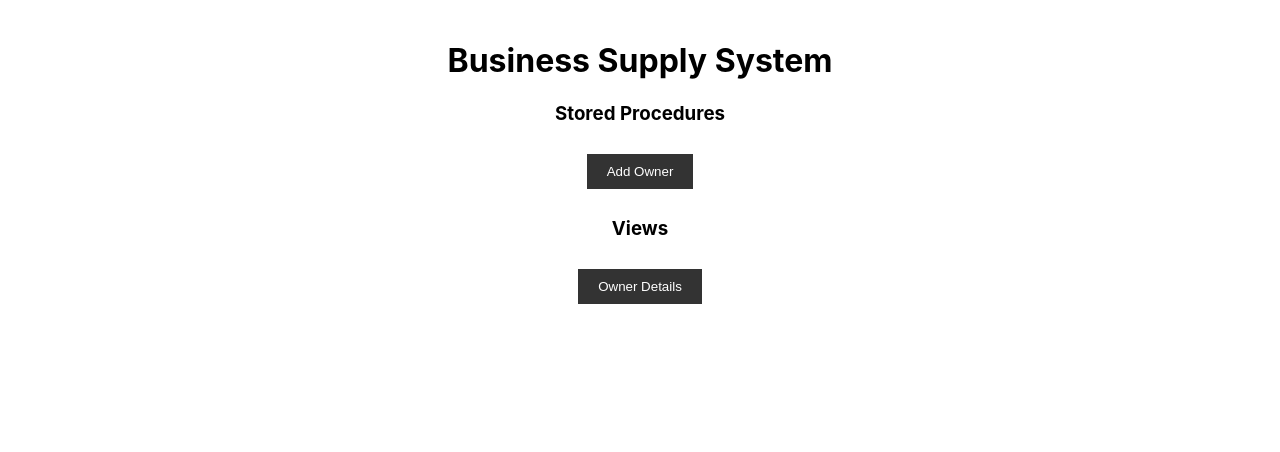
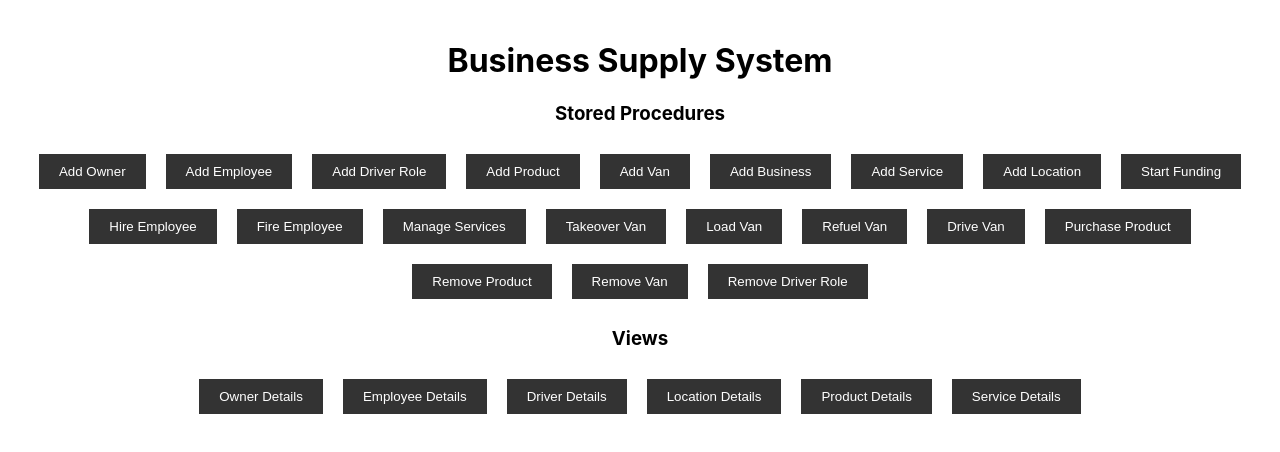
Before and after one commit to stadimeti19/online-gui-system, a React (Create React App) app in the folder frontend/: page / in a window 1280 px wide. Shown: the top 452 px of the page. Built offline with nearby package versions, Linux system fonts and the light colour scheme.

Commit message:
Update App.js

```diff
--- a/frontend/src/App.js
+++ b/frontend/src/App.js
@@ -10,24 +10,231 @@ const App = () => {
   const [viewData, setViewData] = useState([]);
 
   const procedures = [
+    { title: "Add Owner", procedureName: "add_owner", parameters: [
+        { name: "first_name", placeholder: "Enter first name" },
+        { name: "last_name", placeholder: "Enter last name" },
+        { name: "username", placeholder: "Enter username" },
+        { name: "address", placeholder: "Enter address" },
+        { name: "birthdate", placeholder: "Enter birthdate", type: "date" }
+    ] },
+    { title: "Add Employee", procedureName: "add_employee", parameters: [
+        { name: "first_name", placeholder: "Enter first name" },
+        { name: "last_name", placeholder: "Enter last name" },
+        { name: "username", placeholder: "Enter username" },
+        { name: "address", placeholder: "Enter address" },
+        { name: "birthdate", placeholder: "Enter birthdate", type: "date" },
+        { name: "taxID", placeholder: "Enter tax ID" },
+        { name: "hired_date", placeholder: "Enter hire date", type: "date" },
+        { name: "salary", placeholder: "Enter salary" },
+        { name: "experience", placeholder: "Enter experience (years)" }
+    ] },
+    { title: "Add Driver Role", procedureName: "add_driver_role", parameters: [
+        { name: "licenseID", placeholder: "Enter license ID" },
+        { name: "username", placeholder: "Enter username" },
+        { name: "license_type", placeholder: "Enter license type" },
+        { name: "driver_experience", placeholder: "Enter driver experience (years)" }
+    ] },
     {
-      title: "Add Owner",
-      procedureName: "add_owner",
+      title: "Add Product",
+      procedureName: "add_product",
+      parameters: [
+        { name: "barcode", placeholder: "Enter barcode" },
+        { name: "name", placeholder: "Enter product name" },
+        { name: "weight", placeholder: "Enter weight", type: "number" },
+      ],
+    },
+    {
+      title: "Add Van",
+      procedureName: "add_van",
+      parameters: [
+        { name: "ID", placeholder: "Enter van ID", dropdownOptions: ["lcc", "van1", "van2", "van3"] },
+        { name: "tag", placeholder: "Enter tag", type: "number" },
+        { name: "fuel", placeholder: "Enter fuel amount",  type: "number" },
+        { name: "capacity", placeholder: "Enter capacity", type: "number" },
+        { name: "sales", placeholder: "Enter sales", type: "number" },
+        {
+          name: "driven_by",
+          placeholder: "Select driver",
+          dropdownOptions: ["awilson5", "other_driver1", "other_driver2"]
+        },
+      ],
+    },
+    {
+      title: "Add Business",
+      procedureName: "add_business",
+      parameters: [
+        { name: "long_name", placeholder: "Enter long_name" },
+        { name: "rating", placeholder: "Enter rating", type: "number" },
+        { name: "spent", placeholder: "Enter spent amount",  type: "number" },
+        { name: "location", placeholder: "Enter location" },
+      ],
+    },
+    {
+      title: "Add Service",
+      procedureName: "add_service",
+      parameters: [
+        { name: "id", placeholder: "Enter id" },
+        { name: "long_name", placeholder: "Enter long_name" },
+        { name: "home_base", placeholder: "Enter home_base" },
+        { name: "manager", placeholder: "Enter manager" },
+      ],
+    },
+    {
+      title: "Add Location",
+      procedureName: "add_location",
+      parameters: [
+        { name: "label", placeholder: "Enter label" },
+        { name: "y_coord", placeholder: "Enter x_coord", type: "number"},
+        { name: "x_coord", placeholder: "Enter y_coord", type: "number" },
+        { name: "space", placeholder: "Enter space" , type: "number"},
+      ],
+    },
+    {
+      title: "Start Funding",
+      procedureName: "start_funding",
+      buttonText: "Fund",
+      parameters: [
+        { name: "ip_owner", placeholder: "Select ip_owner", dropdownOptions: ["cjordan5", "van1", "van2", "van3"] },
+        { name: "ip_amount", placeholder: "Enter ip_amount", type: "number"},
+        { name: "ip_long_name", placeholder: "Select ip_long_name", dropdownOptions: ["Innovation Ventures", "option1", "option2"]},
+        { name: "ip_fund_date", placeholder: "Select ip_fund_date" ,  type: "date"},
+      ],
+    },
+    {
+      title: "Hire Employee",
+      procedureName: "hire_employee",
+      buttonText: "Hire",
+      parameters: [
+        { name: "ip_username", placeholder: "Enter ip_username" },
+        { name: "ip_id", placeholder: "Enter ip_id" },
+      ],
+    },
+    {
+      title: "Fire Employee",
+      procedureName: "fire_employee",
+      buttonText: "Remove",
+      parameters: [
+        { name: "ip_username", placeholder: "Enter ip_username" },
+        { name: "ip_id", placeholder: "Enter ip_id" },
+      ],
+    },
+    {
+      title: "Manage Services",
+      procedureName: "manage_services",
+      buttonText: "Begin",
       parameters: [
         { name: "username", placeholder: "Enter username" },
-        { name: "first_name", placeholder: "Enter first name" },
-        { name: "last_name", placeholder: "Enter last name" },
-        { name: "birthdate", placeholder: "Enter birthdate", type: "date" },
-        { name: "address", placeholder: "Enter address" },
+        { name: "ID", placeholder: "Enter ID" },
       ],
     },
-  ];
+    {
+      title: "Takeover Van",
+      procedureName: "takeover_van",
+      buttonText: "Add",
+      parameters: [
+        { name: "username", placeholder: "Select username", dropdownOptions: ["awilson5", "option2", "option3"] },
+        { name: "ID", placeholder: "Select ID", dropdownOptions: ["lcc", "option2", "option3"] },
+        { name: "tag", placeholder: "Enter tag", type: "number" },
+      ],
+    },
+    {
+      title: "Load Van",
+      procedureName: "load_van",
+      buttonText: "Deliver",
+      parameters: [
+        { name: "ID", placeholder: "Select ID", dropdownOptions: ["mbm", "option2", "option3"] },
+        { name: "barcode", placeholder: "Select barcode", dropdownOptions: ["hm_5ELR", "option2", "option3"] },
+        { name: "tag", placeholder: "Enter tag", type: "number" },
+        { name: "num of packages", placeholder: "enter number of packages", type: "number"},
+        { name: "price", placeholder: "enter price", type: "number"}
+      ],
+    },
+    {
+      title: "Refuel Van",
+      procedureName: "refuel_van",
+      buttonText: "Refuel",
+      parameters: [
+        { name: "ID", placeholder: "Select ID", dropdownOptions: ["mbm", "option2", "option3"] },
+        { name: "tag", placeholder: "Enter tag", type: "number" },
+        { name: "More Fuel", placeholder: "enter Fuel Added", type: "number"}
+      ],
+    },
+    {
+      title: "Drive Van",
+      procedureName: "drive_van",
+      buttonText: "Drive",
+      parameters: [
+        { name: "ID", placeholder: "Select ID", dropdownOptions: ["mbm", "option2", "option3"] },
+        { name: "tag", placeholder: "Enter tag", type: "number" },
+        { name: "Destination", placeholder: "enter Destination" }
+      ],
+    },
+    {
+      title: "Purchase Product",
+      procedureName: "purchase_product",
+      buttonText: "Purchase",
+      parameters: [
+        { name: "Long Name", placeholder: "Select Long Name", dropdownOptions: ["Prime Solutions", "option2", "option3"] },
+        { name: "ID", placeholder: "Select ID", dropdownOptions: ["mbm", "option2", "option3"] },
+        { name: "Tag", placeholder: "Enter tag", type: "number" },
+        { name: "Barcode", placeholder: "Select barcode", dropdownOptions: ["hm_5ELR", "option2", "option3"] },
+        { name: "Quantity", placeholder: "enter Product Quantity", type: "number"}
+      ],
+    },
+    {
+      title: "Remove Product",
+      procedureName: "remove_product",
+      buttonText: "Remove",
+      parameters: [
+        { name: "Barcode", placeholder: "Select barcode", dropdownOptions: ["hm_5ELR", "option2", "option3"] },
+      ],
+    },
+    {
+      title: "Remove Van",
+      procedureName: "remove_van",
+      buttonText: "Remove",
+      parameters: [
+        { name: "ID", placeholder: "Select ID", dropdownOptions: ["pub", "option2", "option3"] },
+        { name: "Tag", placeholder: "Enter tag", type: "number" },
+      ],
+    },
+    {
+      title: "Remove Driver Role",
+      procedureName: "remove_driver_role",
+      buttonText: "Remove",
+      parameters: [
+        { name: "username", placeholder: "Select username", dropdownOptions: ["awilson5", "option2", "option3"] },
+      ],
+    },
+
+    // Additional procedures go here...
+];
 
   const views = [
     {
       title: "Owner Details",
       columns: ["username", "first_name", "last_name", "birthdate", "address"],
     },
+    {
+      title: "Employee Details",
+      columns: ["username", "taxID", "salary", "hired", "Employee_experience", "licenseID", "Driving_experience", "manager_status"],
+    },
+    {
+      title: "Driver Details",
+      columns: ["username", "licenseID", "successful_trips", "num_vans"]
+    },
+    {
+      title: "Location Details",
+      columns: ["label", "long_name", "x_coord", "y_coord", "space", "num_vans", "van_ids", "remaining_capacity"]
+    },
+    {
+      title: "Product Details",
+      columns: ["product_name", "location", "amount_available", "low_price", "high_price"]
+    },
+    {
+      title: "Service Details",
+      columns: ["id", "Long_name", "Home_base", "Manager", "Revenue", "Products_carried", "Cost_carried", "Weight_carried"]
+    }
   ];
 
   const handleProcedureSubmit = (procedureName, formData) => {
@@ -70,6 +277,7 @@ const App = () => {
           title={selectedProcedure.title}
           procedureName={selectedProcedure.procedureName}
           parameters={selectedProcedure.parameters}
+          buttonText={selectedProcedure.buttonText || "Submit"}
           onSubmit={handleProcedureSubmit}
           onCancel={goBackToDashboard} // Pass goBack function to cancel
         />
```
